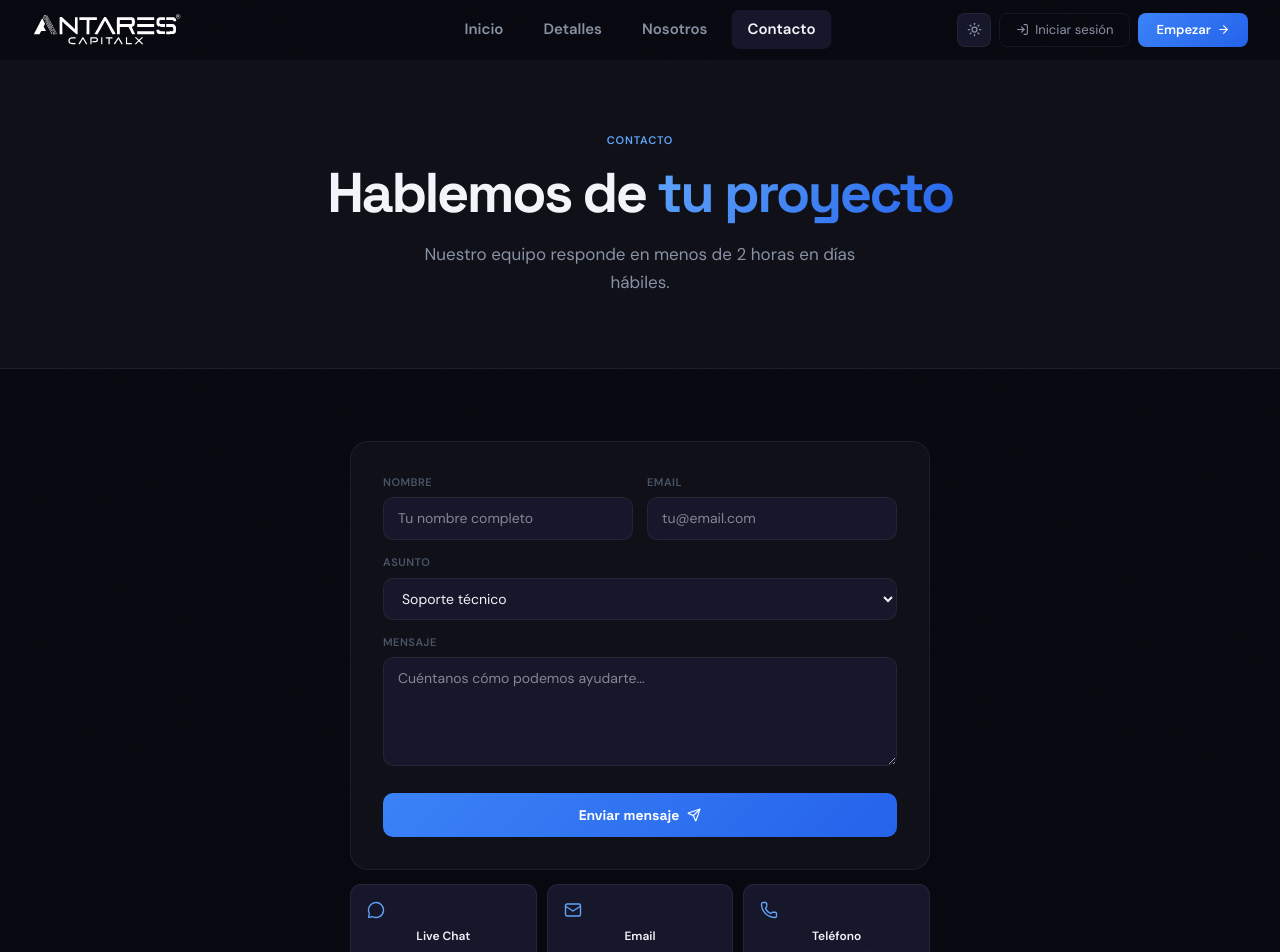
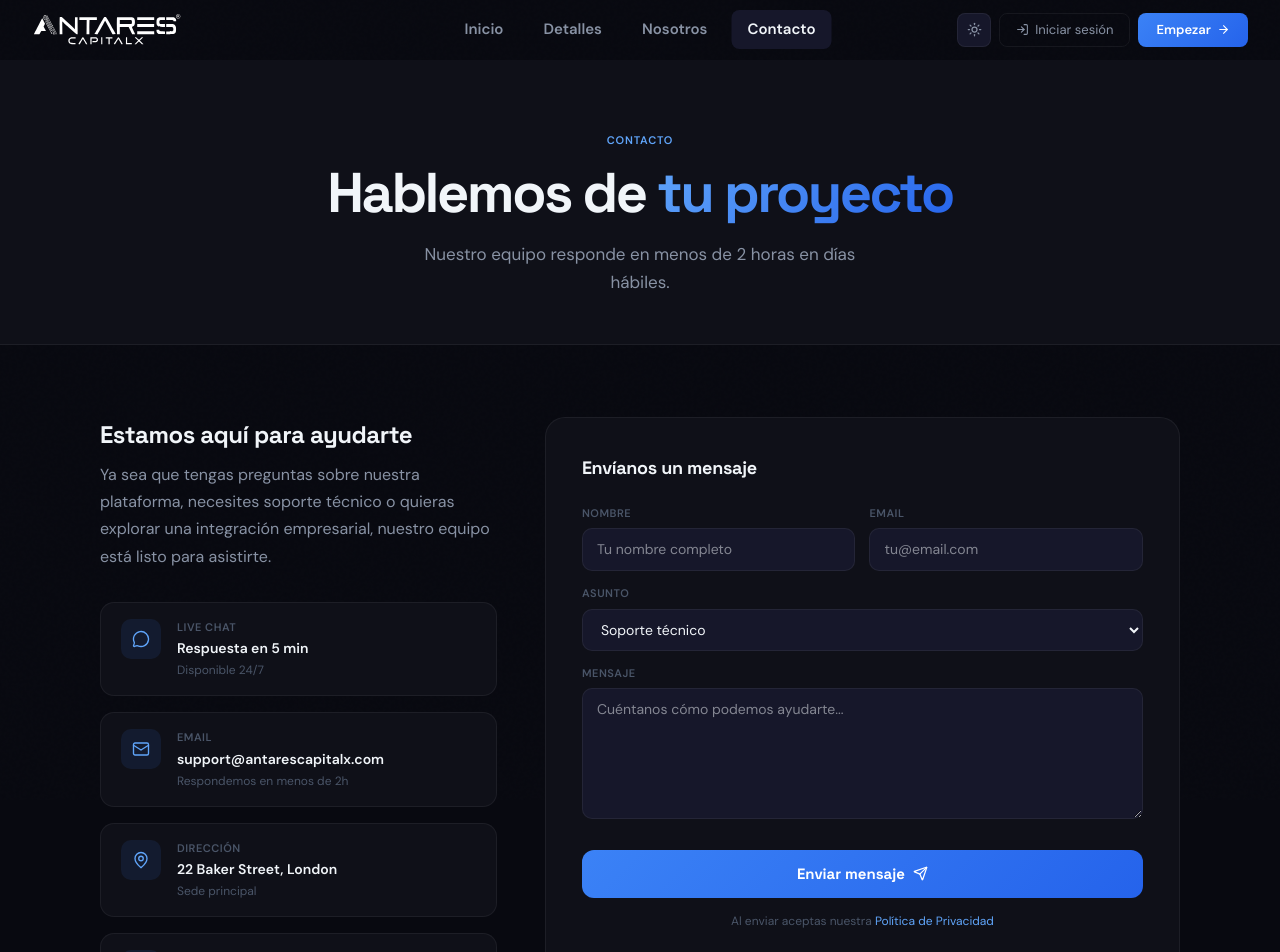
Before and after one commit to Jokalot/Antares_proto, a Next.js app: page /contact in a window 1280 px wide. Shown: the top 952 px of the page. Built offline with nearby package versions, Linux system fonts and the light colour scheme.

Commit message:
Modificacion de la pantalla contacto a dos colum

```diff
--- a/src/app/contact/page.tsx
+++ b/src/app/contact/page.tsx
@@ -1,18 +1,25 @@
 'use client';
 import ScrollReveal from '@/components/ui/ScrollReveal';
-import { section } from 'framer-motion/client';
-import { Send, MessageCircle, Mail, Phone } from 'lucide-react';
+import { Send, MessageCircle, Mail, MapPin, Clock } from 'lucide-react';
+import { COMPANY } from '@/lib/constants';
 
 const INFO = [
-  { icon: MessageCircle, label: 'Live Chat', val: 'Respuesta en 5 min' },
-  { icon: Mail, label: 'Email', val: 'hola@antares.io' },
-  { icon: Phone, label: 'Teléfono', val: 'Lun–Vie 9–18h' },
+  { icon: MessageCircle, label: 'Live Chat', val: 'Respuesta en 5 min', desc: 'Disponible 24/7' },
+  { icon: Mail, label: 'Email', val: COMPANY.email, desc: 'Respondemos en menos de 2h' },
+  { icon: MapPin, label: 'Dirección', val: COMPANY.direccion, desc: 'Sede principal' },
+  { icon: Clock, label: 'Horario', val: 'Lun – Vie', desc: '9:00 – 18:00 UTC' },
 ];
 
 export default function ContactPage() {
   return (
     <>
-      <section className="contact-hero" style={{ padding: '72px 32px', background: 'var(--bg2)', borderBottom: '1px solid var(--border)', textAlign: 'center' }}>
+      {/* Hero */}
+      <section className="contact-hero" style={{
+        padding: '72px 32px 48px',
+        background: 'var(--bg2)',
+        borderBottom: '1px solid var(--border)',
+        textAlign: 'center',
+      }}>
         <ScrollReveal>
           <span style={{ fontSize: 11, fontWeight: 700, textTransform: 'uppercase', letterSpacing: '0.8px', color: 'var(--cyan)', marginBottom: 14, display: 'block' }}>
             Contacto
@@ -23,7 +30,10 @@ export default function ContactPage() {
             letterSpacing: '-2.5px', marginBottom: 18, lineHeight: 1.06,
           }}>
             Hablemos de{' '}
-            <span style={{ background: 'linear-gradient(135deg, var(--cyan), var(--violet))', WebkitBackgroundClip: 'text', WebkitTextFillColor: 'transparent', backgroundClip: 'text' }}>
+            <span style={{
+              background: 'linear-gradient(135deg, var(--cyan), var(--violet))',
+              WebkitBackgroundClip: 'text', WebkitTextFillColor: 'transparent', backgroundClip: 'text',
+            }}>
               tu proyecto
             </span>
           </h1>
@@ -33,10 +43,59 @@ export default function ContactPage() {
         </ScrollReveal>
       </section>
 
+      {/* Contenido principal — dos columnas */}
       <section className="contact-section" style={{ padding: '72px 32px' }}>
-        <div style={{ maxWidth: 580, margin: '0 auto' }}>
-          <ScrollReveal>
-            <div style={{ background: 'var(--bg2)', border: '1px solid var(--border)', borderRadius: 18, padding: 32 }}>
+        <div style={{ maxWidth: 1080, margin: '0 auto', display: 'grid', gridTemplateColumns: '1fr 1.6fr', gap: 48, alignItems: 'stretch' }}>
+
+          {/* ── LEFT: info ── */}
+          <ScrollReveal style={{ height: '100%' }}>
+            <div style={{ height: '100%', display: 'flex', flexDirection: 'column' }}>
+              <h2 style={{ fontFamily: 'var(--font-display)', fontSize: 24, fontWeight: 800, letterSpacing: '-0.5px', marginBottom: 8 }}>
+                Estamos aquí para ayudarte
+              </h2>
+              <p style={{ fontSize: 16, color: 'var(--text2)', lineHeight: 1.7, marginBottom: 32 }}>
+                Ya sea que tengas preguntas sobre nuestra plataforma, necesites soporte técnico o quieras explorar una integración empresarial, nuestro equipo está listo para asistirte.
+              </p>
+
+              <div style={{ display: 'flex', flexDirection: 'column', gap: 16 }}>
+                {INFO.map(({ icon: Icon, label, val, desc }) => (
+                  <div key={label} style={{
+                    display: 'flex', alignItems: 'flex-start', gap: 16,
+                    background: 'var(--bg2)', border: '1px solid var(--border)',
+                    borderRadius: 14, padding: '16px 20px',
+                    transition: 'border-color 0.18s',
+                  }}
+                    onMouseEnter={e => (e.currentTarget as HTMLDivElement).style.borderColor = 'var(--borderac)'}
+                    onMouseLeave={e => (e.currentTarget as HTMLDivElement).style.borderColor = 'var(--border)'}
+                  >
+                    <div style={{
+                      width: 40, height: 40, borderRadius: 10, flexShrink: 0,
+                      background: 'rgba(59,130,246,0.1)', color: 'var(--cyan)',
+                      display: 'flex', alignItems: 'center', justifyContent: 'center',
+                    }}>
+                      <Icon size={18} strokeWidth={1.8} />
+                    </div>
+                    <div>
+                      <div style={{ fontSize: 11, fontWeight: 700, textTransform: 'uppercase', letterSpacing: '0.5px', color: 'var(--text3)', marginBottom: 3 }}>{label}</div>
+                      <div style={{ fontSize: 14, fontWeight: 600, marginBottom: 2 }}>{val}</div>
+                      <div style={{ fontSize: 12, color: 'var(--text3)' }}>{desc}</div>
+                    </div>
+                  </div>
+                ))}
+              </div>
+            </div>
+          </ScrollReveal>
+
+          {/* ── RIGHT: formulario ── */}
+          <ScrollReveal delay={0.1} style={{ height: '100%' }}>
+            <div style={{
+              background: 'var(--bg2)', border: '1px solid var(--border)',
+              borderRadius: 20, padding: 36, height: "100%"
+            }}>
+              <h3 style={{ fontFamily: 'var(--font-display)', fontSize: 18, fontWeight: 700, marginBottom: 24, letterSpacing: '-0.3px' }}>
+                Envíanos un mensaje
+              </h3>
+
               <div className="contact-form-row" style={{ display: 'grid', gridTemplateColumns: '1fr 1fr', gap: 14, marginBottom: 14 }}>
                 {[
                   { label: 'Nombre', placeholder: 'Tu nombre completo', type: 'text' },
@@ -75,14 +134,15 @@ export default function ContactPage() {
                   <option>Soporte técnico</option>
                   <option>Ventas Enterprise</option>
                   <option>API / Integración</option>
+                  <option>KYC / Verificación</option>
                   <option>Otro</option>
                 </select>
               </div>
 
-              <div style={{ marginBottom: 20 }}>
+              <div style={{ marginBottom: 24 }}>
                 <label style={{ display: 'block', fontSize: 11, fontWeight: 700, textTransform: 'uppercase', letterSpacing: '0.5px', color: 'var(--text3)', marginBottom: 7 }}>Mensaje</label>
                 <textarea
-                  rows={4}
+                  rows={5}
                   placeholder="Cuéntanos cómo podemos ayudarte..."
                   style={{
                     width: '100%', background: 'var(--bg3)', border: '1px solid var(--border)',
@@ -96,9 +156,9 @@ export default function ContactPage() {
               </div>
 
               <button style={{
-                width: '100%', height: 44, borderRadius: 10,
+                width: '100%', height: 48, borderRadius: 12,
                 background: 'linear-gradient(135deg, var(--cyan2), var(--violet))',
-                border: 'none', color: '#fff', fontSize: 14, fontWeight: 700,
+                border: 'none', color: '#fff', fontSize: 15, fontWeight: 700,
                 cursor: 'pointer', display: 'flex', alignItems: 'center',
                 justifyContent: 'center', gap: 8, transition: 'opacity 0.18s',
                 fontFamily: 'var(--font-display)',
@@ -106,24 +166,13 @@ export default function ContactPage() {
                 onMouseEnter={e => (e.currentTarget as HTMLButtonElement).style.opacity = '0.87'}
                 onMouseLeave={e => (e.currentTarget as HTMLButtonElement).style.opacity = '1'}
               >
-                Enviar mensaje <Send size={14} />
+                Enviar mensaje <Send size={15} />
               </button>
-            </div>
-          </ScrollReveal>
 
-          {/* Info cards */}
-          <ScrollReveal delay={0.1}>
-            <div className="contact-info-grid" style={{ display: 'grid', gridTemplateColumns: 'repeat(3, 1fr)', gap: 10, marginTop: 14 }}>
-              {INFO.map(({ icon: Icon, label, val }) => (
-                <div key={label} style={{
-                  background: 'var(--bg3)', border: '1px solid var(--border)',
-                  borderRadius: 11, padding: 16, textAlign: 'center',
-                }}>
-                  <Icon size={18} style={{ color: 'var(--cyan)', marginBottom: 8 }} strokeWidth={1.8} />
-                  <div style={{ fontSize: 12, fontWeight: 700, marginBottom: 3 }}>{label}</div>
-                  <div style={{ fontSize: 11.5, color: 'var(--text3)' }}>{val}</div>
-                </div>
-              ))}
+              <p style={{ fontSize: 12, color: 'var(--text3)', textAlign: 'center', marginTop: 14 }}>
+                Al enviar aceptas nuestra{' '}
+                <span style={{ color: 'var(--cyan)', cursor: 'pointer' }}>Política de Privacidad</span>
+              </p>
             </div>
           </ScrollReveal>
         </div>
--- a/src/components/home/Sections.tsx
+++ b/src/components/home/Sections.tsx
@@ -114,7 +114,18 @@ export function FeaturesSection() {
 export function HowItWorks() {
   return (
     <section className="how-section" style={{ padding: '72px 32px', background: 'var(--bg2)' }}>
-      <div style={{ maxWidth: 1080, margin: '0 auto' }}>
+
+
+      {/* Fondo decorativo */}
+      <div style={{
+        position: 'absolute', inset: 0, zIndex: 0,
+        backgroundImage: `radial-gradient(circle, rgba(59,130,246,0.07) 1px, transparent 1px)`,
+        backgroundSize: '28px 28px',
+        pointerEvents: 'none',
+      }} />
+
+
+      <div style={{ maxWidth: 1080, margin: '0 auto', position: 'relative', zIndex: 1 }}>
         <ScrollReveal>
           <div style={{ textAlign: 'center', marginBottom: 52 }}>
             <span style={{
```
